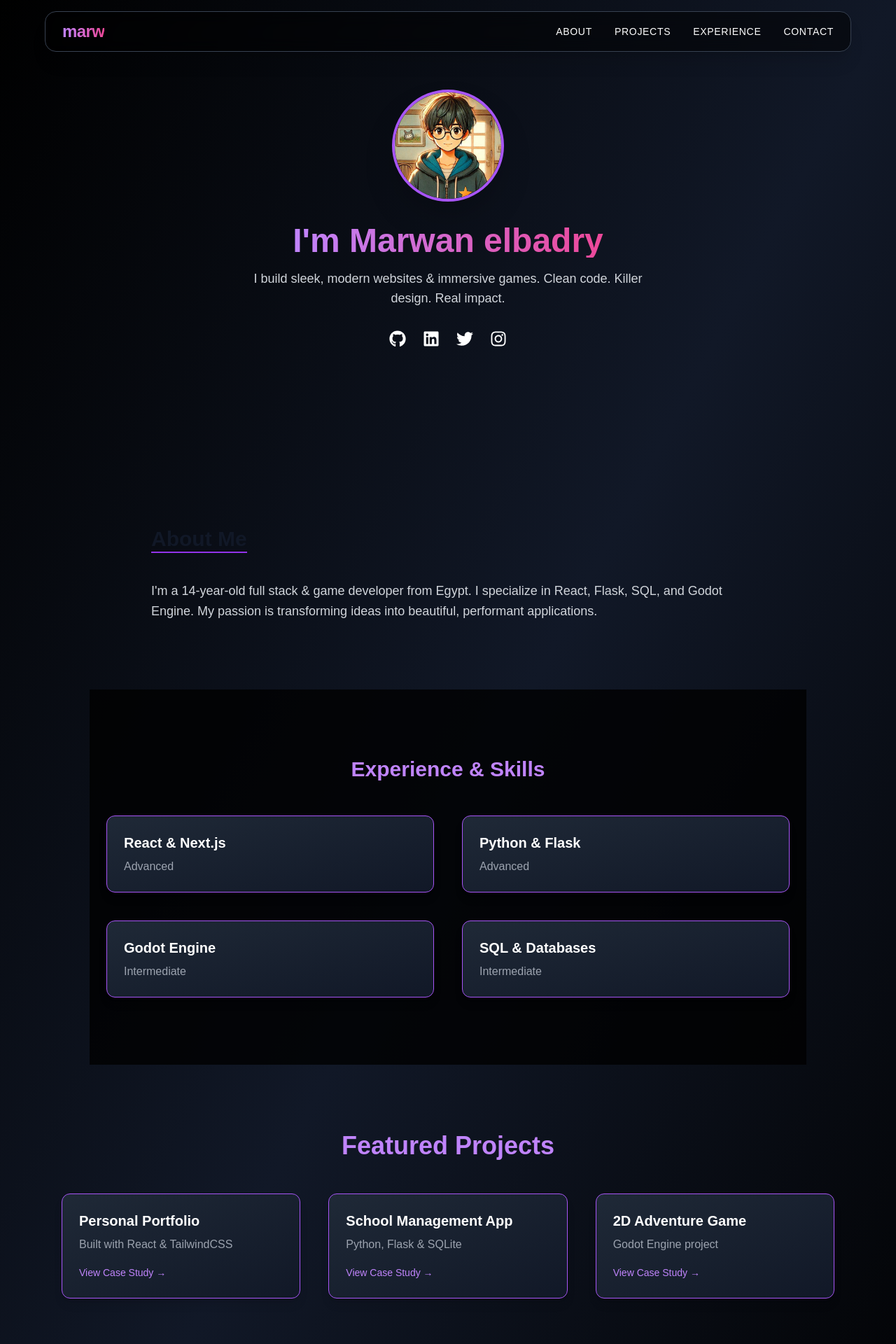
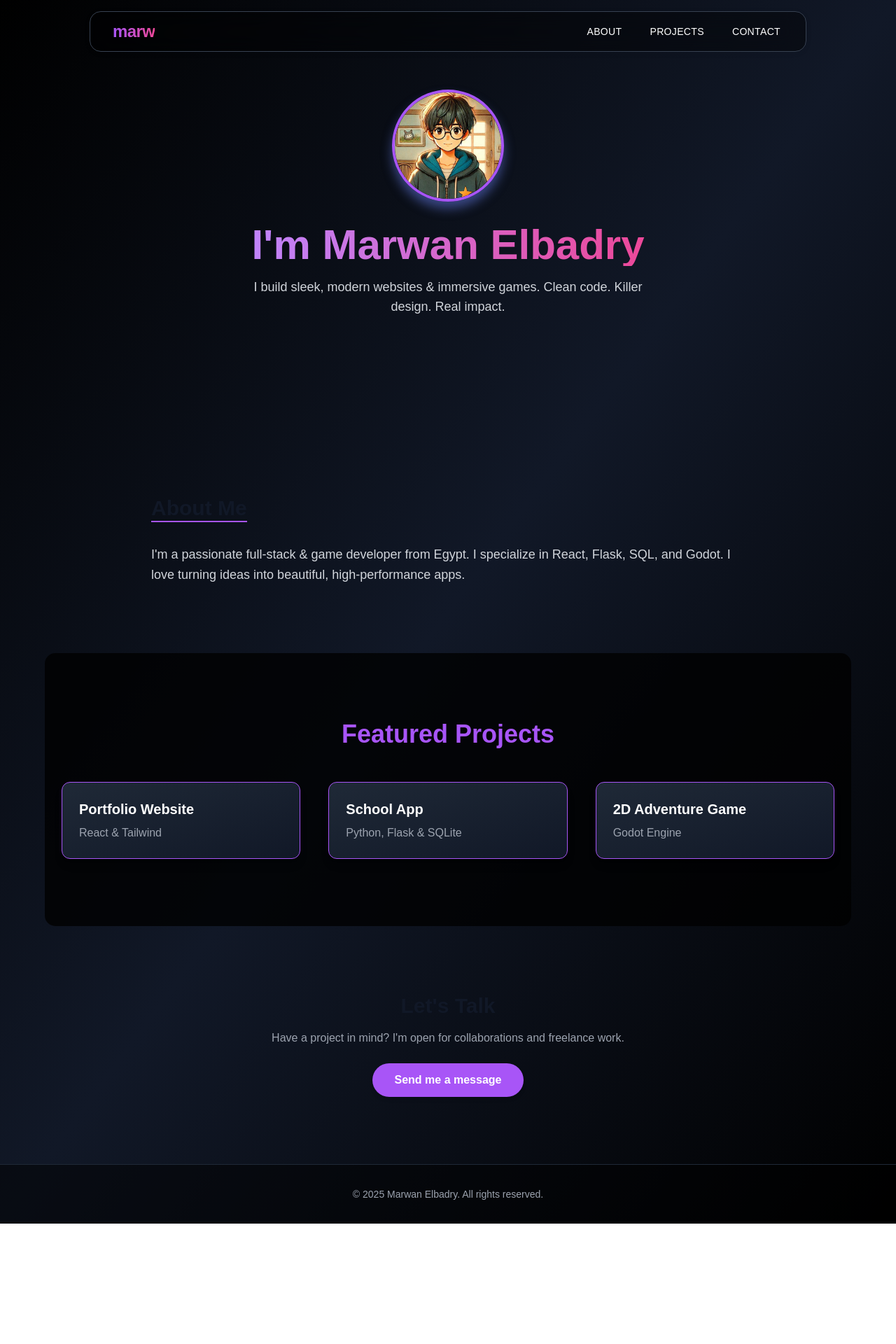
Before and after one commit to Kingmarw/kingmarw, a React (Vite) app: page / in a window 1280 px wide. Shown: the top 1920 px of the page at 70% size. After the commit the page ends 1748 px from the top, so only its background shows below. Built offline with nearby package versions, Linux system fonts and the light colour scheme.

Commit message:
Update App.jsx

```diff
--- a/src/App.jsx
+++ b/src/App.jsx
@@ -1,22 +1,26 @@
 import React from "react";
 import { motion } from "framer-motion";
 import profile from "./assets/kingmarw.png";
-import { FaGithub, FaLinkedin, FaTwitter, FaInstagram } from 'react-icons/fa';
 
 export default function App() {
-  const sectionVariants = {
-    hidden: { opacity: 0, y: 50 },
-    visible: { opacity: 1, y: 0 },
-  };
+  const fadeIn = { hidden: { opacity: 0, y: 20 }, visible: { opacity: 1, y: 0 } };
 
   return (
     <div className="relative bg-gradient-to-br from-black via-gray-900 to-black text-white font-sans overflow-x-hidden min-h-screen scroll-smooth">
       {/* Header */}
-      <header className="fixed top-4 left-1/2 transform -translate-x-1/2 z-50 bg-black/50 backdrop-blur-md border border-gray-700 rounded-2xl px-6 py-3 flex justify-between items-center w-[90%] max-w-6xl shadow-xl">
-        <h1 className="text-2xl font-extrabold tracking-tight bg-gradient-to-r from-purple-400 to-pink-500 bg-clip-text text-transparent">marw</h1>
-        <nav className="space-x-8 text-sm">
-          {['about','projects','experience','contact'].map(id=> (
-            <a key={id} href={`#${id}`} className="hover:text-purple-400 transition duration-300 uppercase tracking-wider">{id}</a>
+      <header className="fixed top-4 left-1/2 transform -translate-x-1/2 z-50 bg-black/40 backdrop-blur-lg border border-gray-700 rounded-2xl px-8 py-3 flex justify-between items-center w-[90%] max-w-5xl transition-colors duration-300 hover:bg-black/60">
+        <h1 className="text-2xl font-extrabold tracking-tight bg-gradient-to-r from-purple-500 to-pink-500 bg-clip-text text-transparent">marw</h1>
+        <nav className="space-x-8 text-sm uppercase tracking-wide">
+          {['about','projects','contact'].map(id => (
+            <a
+              key={id}
+              href={`#${id}`}
+              className="relative hover:text-purple-400 transition-colors duration-300 px-1"
+            >
+              <span className="after:absolute after:content-[''] after:block after:w-0 after:h-0.5 after:bg-purple-400 after:transition-all after:duration-300 hover:after:w-full">
+                {id}
+              </span>
+            </a>
           ))}
         </nav>
       </header>
@@ -24,48 +28,31 @@ export default function App() {
       {/* Hero */}
       <section id="hero" className="flex flex-col items-center justify-center text-center pt-32 pb-40 px-6">
         <motion.img
-          initial={{ scale: 0.8, opacity: 0 }}
+          initial={{ scale: 0.7, opacity: 0 }}
           animate={{ scale: 1, opacity: 1 }}
           transition={{ duration: 1 }}
           src={profile}
           alt="Profile"
-          className="w-40 h-40 rounded-full border-4 border-purple-500 shadow-2xl mb-8"
+          className="w-40 h-40 rounded-full border-4 border-purple-500 shadow-[0_10px_15px_rgba(102,126,234,0.5)] mb-8"
         />
         <motion.h2
           initial="hidden"
           animate="visible"
-          variants={sectionVariants}
+          variants={fadeIn}
           transition={{ delay: 0.3, duration: 0.8 }}
-          className="text-6xl font-extrabold leading-tight bg-gradient-to-r from-purple-400 to-pink-500 bg-clip-text text-transparent sm:text-5xl"
+          className="text-5xl sm:text-6xl font-extrabold mb-4 bg-gradient-to-r from-purple-400 to-pink-500 bg-clip-text text-transparent leading-tight"
         >
-          I'm Marwan elbadry
+          I'm Marwan Elbadry
         </motion.h2>
         <motion.p
           initial="hidden"
           animate="visible"
-          variants={sectionVariants}
+          variants={fadeIn}
           transition={{ delay: 0.6, duration: 0.8 }}
-          className="mt-4 text-gray-300 max-w-xl text-lg"
+          className="text-gray-300 max-w-xl text-lg"
         >
           I build sleek, modern websites & immersive games. Clean code. Killer design. Real impact.
         </motion.p>
-        <motion.div
-          initial="hidden"
-          animate="visible"
-          variants={sectionVariants}
-          transition={{ delay: 0.9, duration: 0.8 }}
-          className="flex space-x-6 mt-8"
-        >
-          {[FaGithub, FaLinkedin, FaTwitter, FaInstagram].map((Icon, idx) => (
-            <a
-              key={idx}
-              href="#"
-              className="text-2xl hover:text-purple-400 transition duration-300"
-            >
-              <Icon />
-            </a>
-          ))}
-        </motion.div>
       </section>
 
       {/* About */}
@@ -75,69 +62,44 @@ export default function App() {
         initial="hidden"
         whileInView="visible"
         viewport={{ once: true }}
-        variants={sectionVariants}
+        variants={fadeIn}
+        transition={{ duration: 0.6 }}
       >
-        <h3 className="text-3xl font-bold mb-6 border-b-2 border-purple-600 inline-block">About Me</h3>
+        <h3 className="text-3xl font-bold mb-4 border-b-2 border-purple-500 inline-block">About Me</h3>
         <p className="text-gray-300 leading-relaxed text-lg mt-4">
-          I'm a 14-year-old full stack & game developer from Egypt. I specialize in React, Flask, SQL, and Godot Engine. My passion is transforming ideas into beautiful, performant applications.
+          I'm a passionate full-stack & game developer from Egypt. I specialize in React, Flask, SQL, and Godot. I love turning ideas into beautiful, high-performance apps.
         </p>
-      </motion.section>
-
-      {/* Experience */}
-      <motion.section
-        id="experience"
-        className="bg-black/80 px-6 py-24 max-w-5xl mx-auto"
-        initial="hidden"
-        whileInView="visible"
-        viewport={{ once: true }}
-        variants={sectionVariants}
-      >
-        <h3 className="text-3xl font-bold mb-12 text-center text-purple-400">Experience & Skills</h3>
-        <div className="grid grid-cols-1 md:grid-cols-2 gap-10">
-          {[
-            { title: 'React & Next.js', level: 'Advanced' },
-            { title: 'Python & Flask', level: 'Advanced' },
-            { title: 'Godot Engine', level: 'Intermediate' },
-            { title: 'SQL & Databases', level: 'Intermediate' },
-          ].map((item, i) => (
-            <motion.div
-              key={i}
-              whileHover={{ scale: 1.05 }}
-              className="bg-gradient-to-br from-gray-800 to-gray-900 rounded-xl p-6 shadow-lg hover:shadow-2xl transition duration-300 border border-purple-500"
-            >
-              <h4 className="text-xl font-semibold mb-2">{item.title}</h4>
-              <p className="text-gray-400">{item.level}</p>
-            </motion.div>
-          ))}
-        </div>
       </motion.section>
 
       {/* Projects */}
       <motion.section
         id="projects"
-        className="px-6 py-24 max-w-6xl mx-auto"
+        className="bg-black/80 px-6 py-24 max-w-6xl mx-auto"
         initial="hidden"
         whileInView="visible"
         viewport={{ once: true }}
-        variants={sectionVariants}
+        variants={fadeIn}
+        transition={{ duration: 0.6 }}
       >
-        <h3 className="text-4xl font-bold mb-12 text-center text-purple-400">Featured Projects</h3>
+        <h3 className="text-4xl font-bold mb-12 text-center text-purple-500">Featured Projects</h3>
         <div className="grid sm:grid-cols-1 md:grid-cols-2 lg:grid-cols-3 gap-10">
           {[
-            { title: 'Personal Portfolio', desc: 'Built with React & TailwindCSS', link: '#' },
-            { title: 'School Management App', desc: 'Python, Flask & SQLite', link: '#' },
-            { title: '2D Adventure Game', desc: 'Godot Engine project', link: '#' },
+            { title: 'Portfolio Website', desc: 'React & Tailwind' },
+            { title: 'School App', desc: 'Python, Flask & SQLite' },
+            { title: '2D Adventure Game', desc: 'Godot Engine' }
           ].map((proj, idx) => (
-            <motion.a
+            <motion.div
               key={idx}
-              href={proj.link}
-              whileHover={{ scale: 1.03 }}
-              className="block bg-gradient-to-br from-gray-800 to-gray-900 rounded-xl p-6 shadow-lg hover:shadow-2xl transition duration-300 border border-purple-500"
+              initial="hidden"
+              whileInView="visible"
+              variants={fadeIn}
+              transition={{ delay: idx * 0.2, duration: 0.6 }}
+              whileHover={{ scale: 1.05 }}
+              className="bg-gradient-to-br from-gray-800 to-gray-900 rounded-xl p-6 shadow-lg hover:shadow-2xl transition-transform duration-300 border border-purple-500"
             >
-              <h4 className="text-xl font-semibold mb-2">{proj.title}</h4>
-              <p className="text-gray-400 mb-4">{proj.desc}</p>
-              <span className="text-sm text-purple-400 hover:underline">View Case Study →</span>
-            </motion.a>
+              <h4 className="text-xl font-semibold mb-2 text-white">{proj.title}</h4>
+              <p className="text-gray-400">{proj.desc}</p>
+            </motion.div>
           ))}
         </div>
       </motion.section>
@@ -149,27 +111,23 @@ export default function App() {
         initial="hidden"
         whileInView="visible"
         viewport={{ once: true }}
-        variants={sectionVariants}
+        variants={fadeIn}
+        transition={{ duration: 0.6 }}
       >
         <h3 className="text-3xl font-bold mb-4">Let's Talk</h3>
-        <p className="text-gray-400 mb-6">Have a project in mind? I'm open to collaborations and freelance work.</p>
+        <p className="text-gray-400 mb-6">Have a project in mind? I'm open for collaborations and freelance work.</p>
         <motion.a
           href="https://wa.me/+201119644023"
           whileHover={{ scale: 1.05 }}
-          className="inline-block bg-purple-600 hover:bg-purple-700 transition text-white font-semibold px-8 py-3 rounded-full shadow-lg"
+          className="inline-block bg-purple-500 hover:bg-purple-600 transition-colors duration-300 text-white font-semibold px-8 py-3 rounded-full shadow-md"
         >
           Send me a message
         </motion.a>
       </motion.section>
 
       {/* Footer */}
-      <footer className="text-center text-sm text-gray-400 py-10 border-t border-gray-800 bg-black/50">
-        <div className="flex flex-col items-center gap-2">
-          <p className="bg-gradient-to-r from-purple-400 to-pink-500 bg-clip-text text-transparent font-semibold">
-            Made with 💙 by King Marw
-          </p>
-          <p>&copy; {new Date().getFullYear()} All rights reserved.</p>
-        </div>
+      <footer className="text-center text-sm text-gray-400 py-8 border-t border-gray-800 bg-black/50">
+        <p>&copy; {new Date().getFullYear()} Marwan Elbadry. All rights reserved.</p>
       </footer>
     </div>
   );
```
